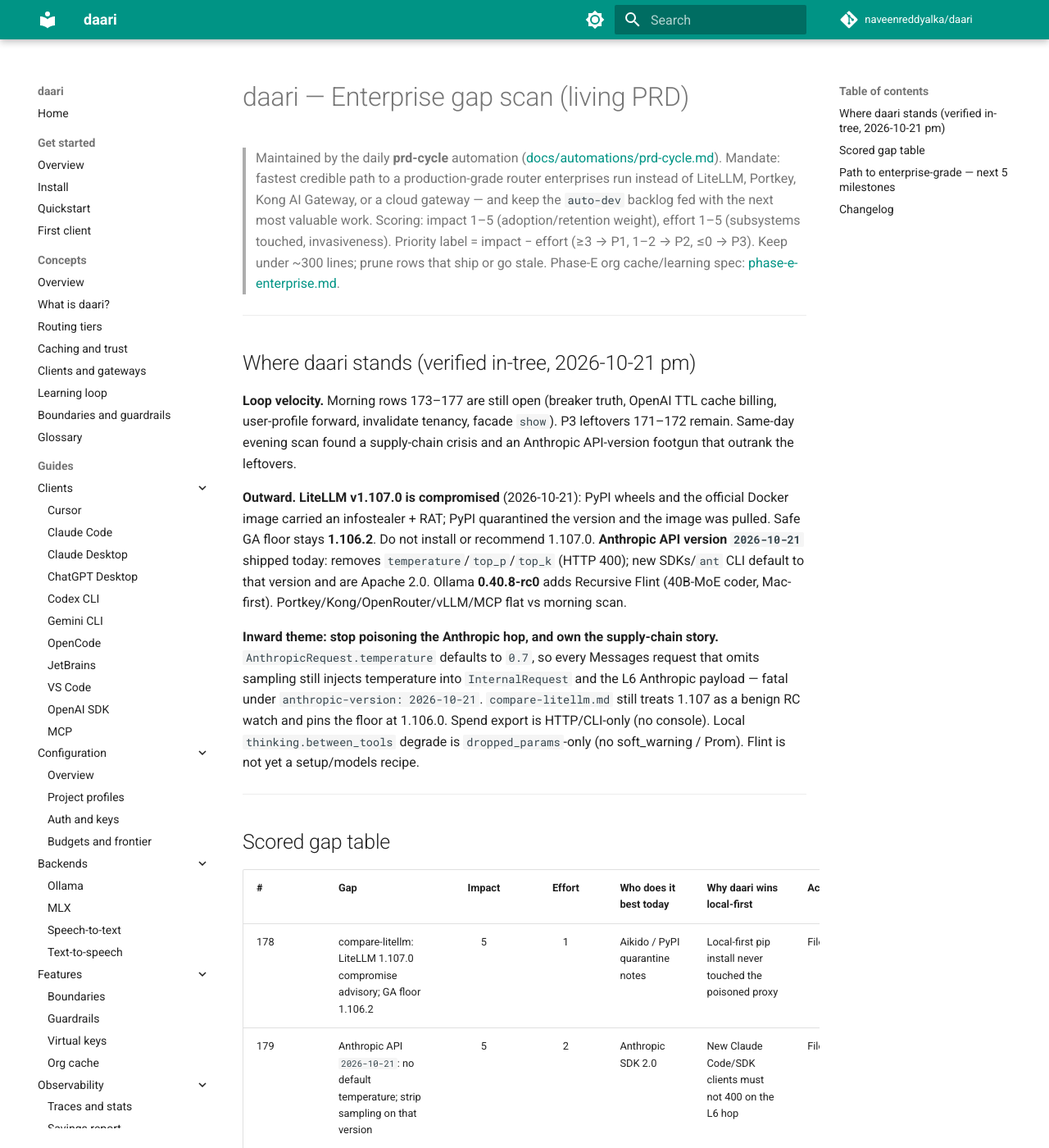
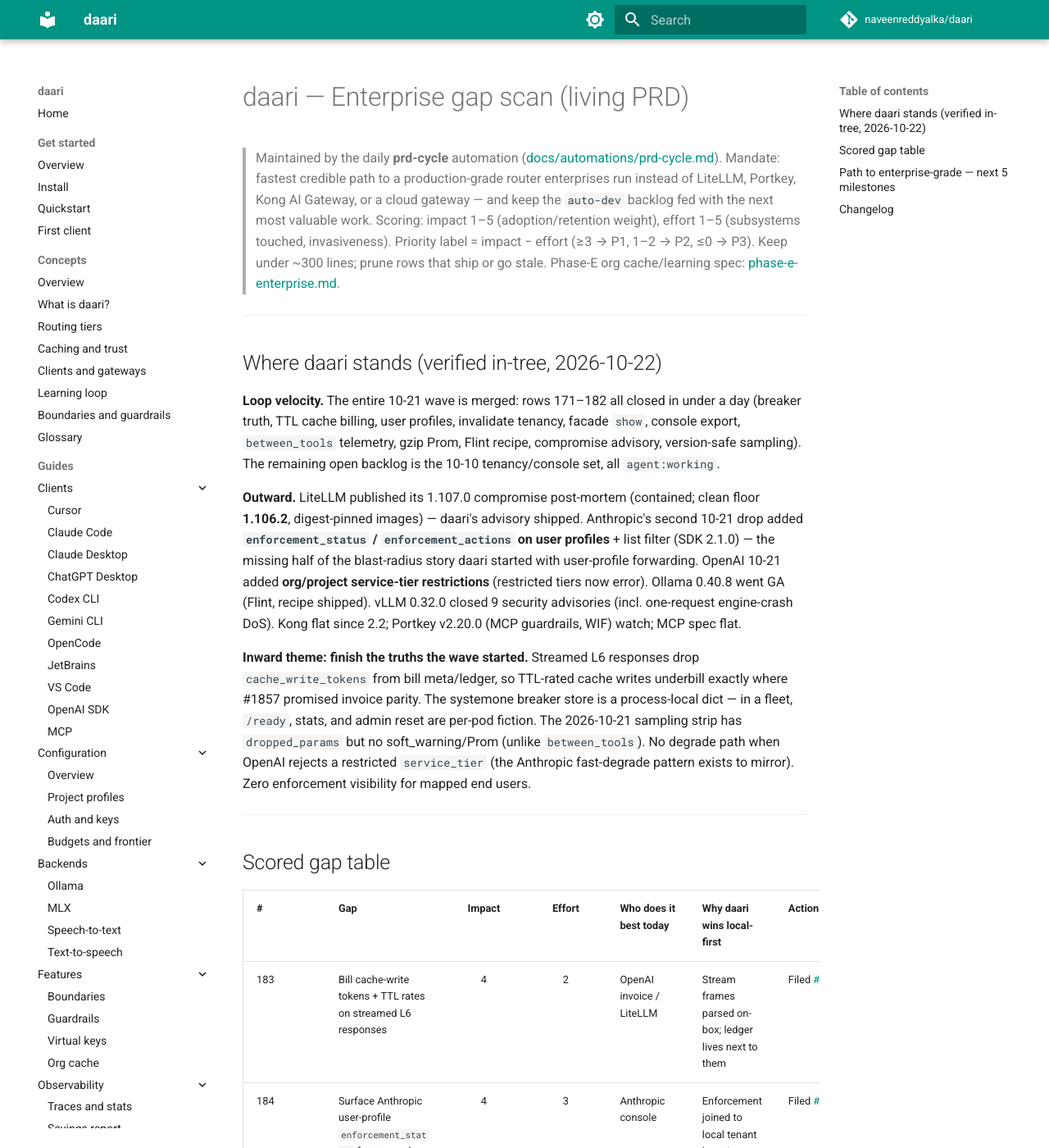
Before and after one commit to naveenreddyalka/daari, an MkDocs documentation site: the page built from docs/prd/ENTERPRISE.md, in a window 1280 px wide and 1400 px high. Shown: the whole window at 82% size. Built offline with MkDocs 1.6.1 and Material for MkDocs 9.7.7, drawn with Linux system fonts in a browser that asks for light colours; comment, search, counter and statistics services are not loaded; some of the changed text lies outside the part shown.

Commit message:
docs(prd): 2026-10-22 finish the truths the wave started
Mark rows 171-182 Shipped (full 10-21 wave merged). File rows 183-187:
streamed cache-write TTL billing, Anthropic enforcement_status visibility,
OpenAI service-tier restriction degrade, fleet-shared systemone breaker,
sampling-strip telemetry. Outward: LiteLLM compromise post-mortem (clean
floor 1.106.2), Anthropic SDK 2.1.0 enforcement fields, OpenAI org/project
service-tier restrictions, Ollama 0.40.8 GA, vLLM 0.32.0 security wave.

Co-authored-by: Naveen Reddy Alka <naveenreddyalka@users.noreply.github.com>

```diff
--- a/docs/prd/ENTERPRISE.md
+++ b/docs/prd/ENTERPRISE.md
@@ -11,30 +11,33 @@
 
 ---
 
-## Where daari stands (verified in-tree, 2026-10-21 pm)
+## Where daari stands (verified in-tree, 2026-10-22)
 
-**Loop velocity.** Morning rows 173–177 are still open (breaker truth, OpenAI
-TTL cache billing, user-profile forward, invalidate tenancy, facade `show`).
-P3 leftovers 171–172 remain. Same-day evening scan found a supply-chain
-crisis and an Anthropic API-version footgun that outrank the leftovers.
+**Loop velocity.** The entire 10-21 wave is merged: rows 171–182 all closed in
+under a day (breaker truth, TTL cache billing, user profiles, invalidate
+tenancy, facade `show`, console export, `between_tools` telemetry, gzip Prom,
+Flint recipe, compromise advisory, version-safe sampling). The remaining
+open backlog is the 10-10 tenancy/console set, all `agent:working`.
 
-**Outward.** **LiteLLM v1.107.0 is compromised** (2026-10-21): PyPI wheels and
-the official Docker image carried an infostealer + RAT; PyPI quarantined the
-version and the image was pulled. Safe GA floor stays **1.106.2**. Do not
-install or recommend 1.107.0. **Anthropic API version `2026-10-21`** shipped
-today: removes `temperature`/`top_p`/`top_k` (HTTP 400); new SDKs/`ant` CLI
-default to that version and are Apache 2.0. Ollama **0.40.8-rc0** adds
-Recursive Flint (40B-MoE coder, Mac-first). Portkey/Kong/OpenRouter/vLLM/MCP
-flat vs morning scan.
+**Outward.** LiteLLM published its 1.107.0 compromise post-mortem (contained;
+clean floor **1.106.2**, digest-pinned images) — daari's advisory shipped.
+Anthropic's second 10-21 drop added **`enforcement_status` /
+`enforcement_actions` on user profiles** + list filter (SDK 2.1.0) — the
+missing half of the blast-radius story daari started with user-profile
+forwarding. OpenAI 10-21 added **org/project service-tier restrictions**
+(restricted tiers now error). Ollama 0.40.8 went GA (Flint, recipe shipped).
+vLLM 0.32.0 closed 9 security advisories (incl. one-request engine-crash
+DoS). Kong flat since 2.2; Portkey v2.20.0 (MCP guardrails, WIF) watch;
+MCP spec flat.
 
-**Inward theme: stop poisoning the Anthropic hop, and own the supply-chain
-story.** `AnthropicRequest.temperature` defaults to `0.7`, so every Messages
-request that omits sampling still injects temperature into `InternalRequest`
-and the L6 Anthropic payload — fatal under `anthropic-version: 2026-10-21`.
-`compare-litellm.md` still treats 1.107 as a benign RC watch and pins the
-floor at 1.106.0. Spend export is HTTP/CLI-only (no console). Local
-`thinking.between_tools` degrade is `dropped_params`-only (no soft_warning /
-Prom). Flint is not yet a setup/models recipe.
+**Inward theme: finish the truths the wave started.** Streamed L6 responses
+drop `cache_write_tokens` from bill meta/ledger, so TTL-rated cache writes
+underbill exactly where #1857 promised invoice parity. The systemone breaker
+store is a process-local dict — in a fleet, `/ready`, stats, and admin reset
+are per-pod fiction. The 2026-10-21 sampling strip has `dropped_params` but
+no soft_warning/Prom (unlike `between_tools`). No degrade path when OpenAI
+rejects a restricted `service_tier` (the Anthropic fast-degrade pattern
+exists to mirror). Zero enforcement visibility for mapped end users.
 
 ---
 
@@ -42,21 +45,13 @@
 
 | # | Gap | Impact | Effort | Who does it best today | Why daari wins local-first | Action |
 |---|-----|:--:|:--:|------------------------|----------------------------|--------|
-| 178 | compare-litellm: LiteLLM 1.107.0 compromise advisory; GA floor 1.106.2 | 5 | 1 | Aikido / PyPI quarantine notes | Local-first pip install never touched the poisoned proxy | Filed [#1848](https://github.com/naveenreddyalka/daari/issues/1848) |
-| 179 | Anthropic API `2026-10-21`: no default temperature; strip sampling on that version | 5 | 2 | Anthropic SDK 2.0 | New Claude Code/SDK clients must not 400 on the L6 hop | Filed [#1849](https://github.com/naveenreddyalka/daari/issues/1849) |
-| 180 | Web console: download via `GET /v1/daari/spend/export` | 3 | 2 | LiteLLM admin UI | FinOps CSV/JSONL without leaving the box | Filed [#1850](https://github.com/naveenreddyalka/daari/issues/1850) |
-| 181 | soft_warning + Prom when local strips `thinking.between_tools` | 3 | 1 | LiteLLM compact telemetry | Same-box scrape shows catalog degrade, not silent drops | Filed [#1851](https://github.com/naveenreddyalka/daari/issues/1851) |
-| 182 | Setup/models: optional Flint L4 coding recipe (Ollama ≥0.40.8) | 2 | 1 | Ollama `run flint` | Local coding MoE on the cheapest capable tier | Filed [#1852](https://github.com/naveenreddyalka/daari/issues/1852) |
-| 173 | systemone breaker truth: doctor via daemon stats, `/ready` component, admin reset | 5 | 2 | Kong/Envoy upstream state | Fenced judge hop visible and clearable on the box | Open |
-| 174 | Bill OpenAI prompt-cache writes by TTL (30m 1.25× / 12h 2.5×) | 4 | 2 | OpenAI invoice / LiteLLM | Ledger/budgets match the provider invoice | Open |
-| 175 | Forward `anthropic-user-profile-id` + map end users | 4 | 2 | — (Anthropic 10-20) | Enforcement blast-radius shrinks to one tenant | Filed [#1844](https://github.com/naveenreddyalka/daari/issues/1844) |
-| 176 | Team-scope cache invalidate; audit offline CLI | 4 | 2 | — (tenancy depth) | Per-tenant cache control with local audit | Filed [#1845](https://github.com/naveenreddyalka/daari/issues/1845) |
-| 177 | Facade `/api/show` parity: Ollama 0.40.7 fields | 3 | 1 | Ollama | Ollama-native clients notice nothing | Open |
-| 171 | compare-litellm RC.2 watchables (superseded by row 178) | 2 | 1 | LiteLLM release notes | Superseded — do not implement as written | Superseded |
-| 172 | Prometheus counters for gzip JSON compression | 2 | 1 | Kong/Envoy compression metrics | Accept-Encoding payoff on-box | Open |
-| 161–170 | 10-19 eve + 10-20 waves (systemone secret, webhooks, spend export HTTP, breaker surfaces, Grafana, events windows, speed invalidate, configure, `between_tools`) | 2–4 | 1–3 | LiteLLM / Portkey / Kong | FinOps, judge ops, catalog honesty | Shipped |
-| 150–160 | 10-19 waves: speed-keyed caches; systemone auth/breaker/Helm; spend slices; `schema_ok`; events filters | 2–4 | 1–3 | LiteLLM / vLLM / Portkey | Cache truth + governed judge + FinOps | Shipped |
-| 136–149 | 10-18 waves: `resultType`; fast-mode; `:cloud` fences; replay/ledger; systemone upstream; 1.106 floor | 2–5 | 1–3 | Claude Code / LiteLLM / vLLM | Protocol, egress, billing truth | Shipped |
+| 183 | Bill cache-write tokens + TTL rates on streamed L6 responses | 4 | 2 | OpenAI invoice / LiteLLM | Stream frames parsed on-box; ledger lives next to them | Filed [#1865](https://github.com/naveenreddyalka/daari/issues/1865) |
+| 184 | Surface Anthropic user-profile `enforcement_status` for mapped end users | 4 | 3 | Anthropic console | Enforcement joined to local tenant inventory, doctor, Prom, webhooks | Filed [#1866](https://github.com/naveenreddyalka/daari/issues/1866) |
+| 185 | Degrade OpenAI `service_tier` on org/project restriction errors | 4 | 2 | — (OpenAI 10-21) | Keep requests alive under org policy; on-box warning trail | Filed [#1867](https://github.com/naveenreddyalka/daari/issues/1867) |
+| 186 | Fleet-shared systemone breaker state + reset via Redis | 4 | 3 | Kong/Envoy shared upstream health | Same Redis as L0/L1; single-box stays zero-dep | Filed [#1868](https://github.com/naveenreddyalka/daari/issues/1868) |
+| 187 | soft_warning + Prom when `2026-10-21` strips sampling params | 3 | 1 | LiteLLM compact telemetry | On-box count of clients still sending dead knobs | Filed [#1869](https://github.com/naveenreddyalka/daari/issues/1869) |
+| 171–182 | 10-20/10-21 waves: breaker truth; TTL cache billing; user profiles; invalidate tenancy; facade `show`; console export; `between_tools` + gzip telemetry; Flint; LiteLLM compromise advisory; version-safe sampling (171 superseded) | 2–5 | 1–3 | LiteLLM / Ollama / Anthropic | Billing truth, tenancy, catalog honesty | Shipped |
+| 136–170 | 10-18 → 10-20 waves: `resultType`; fast-mode; `:cloud` fences; systemone auth/breaker/Helm; speed-keyed caches; spend slices; `schema_ok`; events windows | 2–5 | 1–3 | LiteLLM / Portkey / Kong / vLLM | Protocol, egress, FinOps, judge ops | Shipped |
 | 62 | End-user inventory + per-user block/cap overrides | 5 | 3 | OpenRouter / LiteLLM | Ledger already knows every user | Open |
 | 63 | Named guardrail profiles bindable per key/team | 5 | 3 | OpenRouter / Portkey | Per-tenant policy, zero hops | Open |
 | 65 | Web-ui: honor keys/teams `has_more` + render `report.users` | 4 | 2 | LiteLLM admin UI | Same-box console finishes the job | Open |
@@ -76,45 +71,45 @@
 | 23 | Opt-in fail-closed MCP when key has no MCP grant | 4 | 2 | LiteLLM `require_key_mcp_access_defined` | Shipped | Shipped |
 | 8 | Full DCR; A2A; Realtime/WS; stdio MCP; M365; Skills; FIPS; HIPAA BAA | 2–4 | 3–5 | Portkey / Kong / LiteLLM | Demand-triggered | Watch |
 
-Shipped this week (do not re-file): Helm `systemone.apiKeySecret`; budget
-webhooks ISO `reset_at` + `model_max_budget`; HTTP spend export (analyst +
-team scope + audit); breaker on stats/doctor/console; Grafana/`schema_ok` +
-breaker alerts; events `since`/`until`; speed-keyed invalidate; configure
-first-wave; catalog `between_tools` + local degrade via `dropped_params`.
+Watch rows (do not file yet): Responses background jobs are process-local
+(`_BACKGROUND_JOBS` dict; cancel/poll cross-pod races — file after the
+current console wave drains); console parity polish — spend-export `team`/
+`until` filters + breaker-reset button (status renders, no action);
+Grafana panels for cache-write TTL premium + gzip counters;
+vllm-local-tier.md security floor ≥0.32.0 (9 advisories);
+Anthropic org restrict/ban **webhook ingest** (beta `webhooks-2026-10-07`,
+after row 184 polling lands); LiteLLM post-quarantine clean 1.107 rebuild
+watchables (ID-JAG/OAuth-delegate, `agent_access_default_deny`) once a
+verified non-compromised GA exists; Portkey 2.20 WIF for OpenAI/Anthropic
+(short-lived upstream creds — buyer ask); Ollama Flint GPU beyond Mac;
+systemone multi-upstream; `migrate --downgrade`; Responses background
+completion webhooks; per-user RPD; SCIM + multi-issuer SSO; Prometheus
+exemplars + `gen_ai.agent.*`; Kong Skills/passthrough demand.
 
-Watch rows (do not file yet): Anthropic org restrict/ban webhook ingest →
-auto-block mapped end user (after row 175); shared multi-replica breaker
-store; `doctor-health.md` tip fold into 173; LiteLLM post-quarantine clean
-1.107 rebuild watchables (ID-JAG/OAuth-delegate, `agent_access_default_deny`)
-only after a verified non-compromised GA; Ollama Flint GPU beyond Mac +
-`ollama launch` parity; OpenAI Agents ultrafast `service_tier` depth;
-systemone multi-upstream; cursor-agent CLI configure; `migrate --downgrade`;
-Responses background completion webhooks; per-user RPD; SCIM + multi-issuer
-SSO; Prometheus exemplars + `gen_ai.agent.*`; Kong Skills/passthrough
-demand; OpenAI-on-Google-Cloud + Anthropic Compliance user-preferences
-(non-goals).
-
-Verified fine this run — don't re-audit: spend export enforces analyst +
-team scope + audit; `model_max_budget` webhook dedupe; events console
-`since`/`until`; `CONFIGURE_CLIENTS` pin; HTTP invalidate admin+audit (gap
-is team scope, row 176); breaker self-recovers (gap is doctor/ready/reset,
-row 173); `prompt_cache_options` forwards (gap is billing, row 174);
-Sonnet 5.5 `cached_input_per_1m` already 0.10 (0.05×).
+Verified fine this run — don't re-audit: `anthropic-version` ingress →
+egress passthrough (#455) + version-keyed sampling strip; web-ui spend
+export carries `since`/`format`/`model`/`usage_speed` (gap is `team`/`until`
+only); doctor-health.md has the `systemone_breaker` tip row; facade
+`/api/chat`+`/api/generate` accept `think` + `format` (incl. schema);
+spend-export HTTP test combines team+model+speed; breaker reset authz
+tested (non-admin 403); CORS defaults closed; Helm image digest pin +
+cosign docs exist; catalog advertises nothing version-wrong after #1856.
 
 ---
 
 ## Path to enterprise-grade — next 5 milestones
 
-1. **Own the supply-chain narrative** — compare-litellm must say 1.107.0 is
-   unsafe and pin the floor at 1.106.2 (row 178).
-2. **Stop 400ing new Anthropic clients** — no injected default temperature;
-   strip sampling under API version `2026-10-21` (row 179).
-3. **Make the fenced judge hop visible and clearable** — doctor/ready/reset
-   (row 173).
-4. **Bill cache writes like the invoice** — OpenAI TTL rates (row 174) and
-   shrink enforcement blast radius via user profiles (row 175).
-5. **Finish FinOps on the console** — spend export download (row 180) plus
-   invalidate tenancy (row 176).
+1. **Invoice parity on streams** — cache-write tokens + TTL rates on the
+   streaming path, where most production traffic lives (row 183).
+2. **Close the blast-radius loop** — see when Anthropic restricts or bans a
+   mapped tenant, on-box (row 184).
+3. **Fleet-true breaker ops** — shared state + fleet-wide reset so `/ready`
+   and doctor say the same thing on every pod (row 186).
+4. **Survive org tier policy** — degrade restricted `service_tier` instead
+   of failing requests (row 185), with the strip telemetry to plan client
+   migrations (row 187).
+5. **Drain the tenancy/console wave in flight** — end-user inventory,
+   guardrail profiles, paged reports/console (rows 62–67, all in progress).
 
 Compliance non-goals (SCIM, WIF depth, A2A, SOC 2 program, Realtime/WS,
 FIPS builds, HIPAA BAA) stay deferred until buyer demand.
@@ -123,21 +118,22 @@
 
 ## Changelog
 
-- **2026-10-21 pm (LiteLLM compromise + Anthropic API-version footgun)** —
-  Outward: LiteLLM 1.107.0 PyPI/Docker compromise (infostealer + RAT;
-  quarantined) — floor stays 1.106.2; Anthropic API version `2026-10-21`
-  removes sampling params; Ollama 0.40.8-rc0 Flint. Filed rows 178–182:
-  compromise advisory, Anthropic version-safe sampling, console spend
-  export, `between_tools` soft_warning/Prom, Flint L4 recipe. Marked row
-  171 Superseded. Morning rows 173–177 remain open.
+- **2026-10-22 (finish the truths the wave started)** — Marked rows 171–182
+  Shipped (whole 10-21 wave merged in under a day). Outward: LiteLLM
+  compromise post-mortem (clean floor 1.106.2, digest pinning); Anthropic
+  user-profile `enforcement_status` + filter (SDK 2.1.0); OpenAI org/project
+  service-tier restrictions; Ollama 0.40.8 GA; vLLM 0.32.0 security wave.
+  Filed rows 183–187: streamed cache-write billing, enforcement visibility,
+  service-tier degrade, fleet-shared breaker, sampling-strip telemetry.
 
-- **2026-10-21 (breaker truth, invoice-true cache billing, user-profile
-  blast radius)** — Marked rows 161–170 Shipped; filed rows 173–177.
-  Outward: LiteLLM GA floor 1.106.2; Ollama 0.40.7; OpenAI 12h prompt
-  cache; Anthropic user profiles.
+- **2026-10-21 + pm (breaker truth, invoice-true cache billing, user
+  profiles; LiteLLM compromise + Anthropic API-version footgun)** — Filed
+  rows 173–182; marked 161–172 Shipped/Superseded. Outward: LiteLLM 1.107.0
+  compromise (floor 1.106.2); Anthropic API `2026-10-21` removes sampling;
+  OpenAI 12h prompt cache; Ollama 0.40.7/0.40.8-rc0.
 
 - **2026-10-20 (finish the knobs + evening speed-keyed ops)** — Filed rows
-  163–172. Outward: LiteLLM 1.106.0 GA; 1.107.0-rc.2 watchables; Anthropic
+  163–172. Outward: LiteLLM 1.106.0 GA; Anthropic
   `thinking.types.between_tools`.
 
 - **2026-10-19 → 08-28** — Condensed: decisions-upstream depth; fast-mode
```
